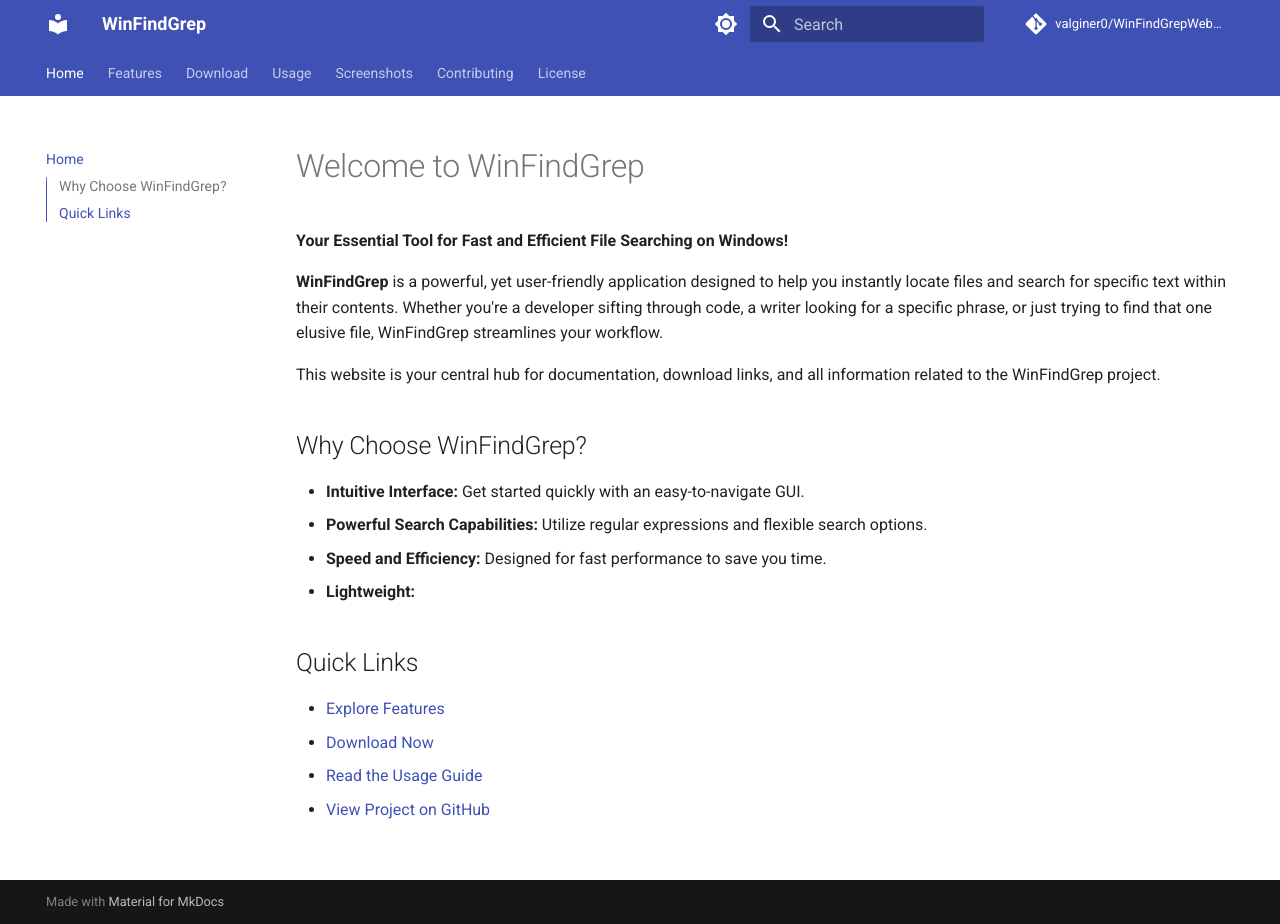
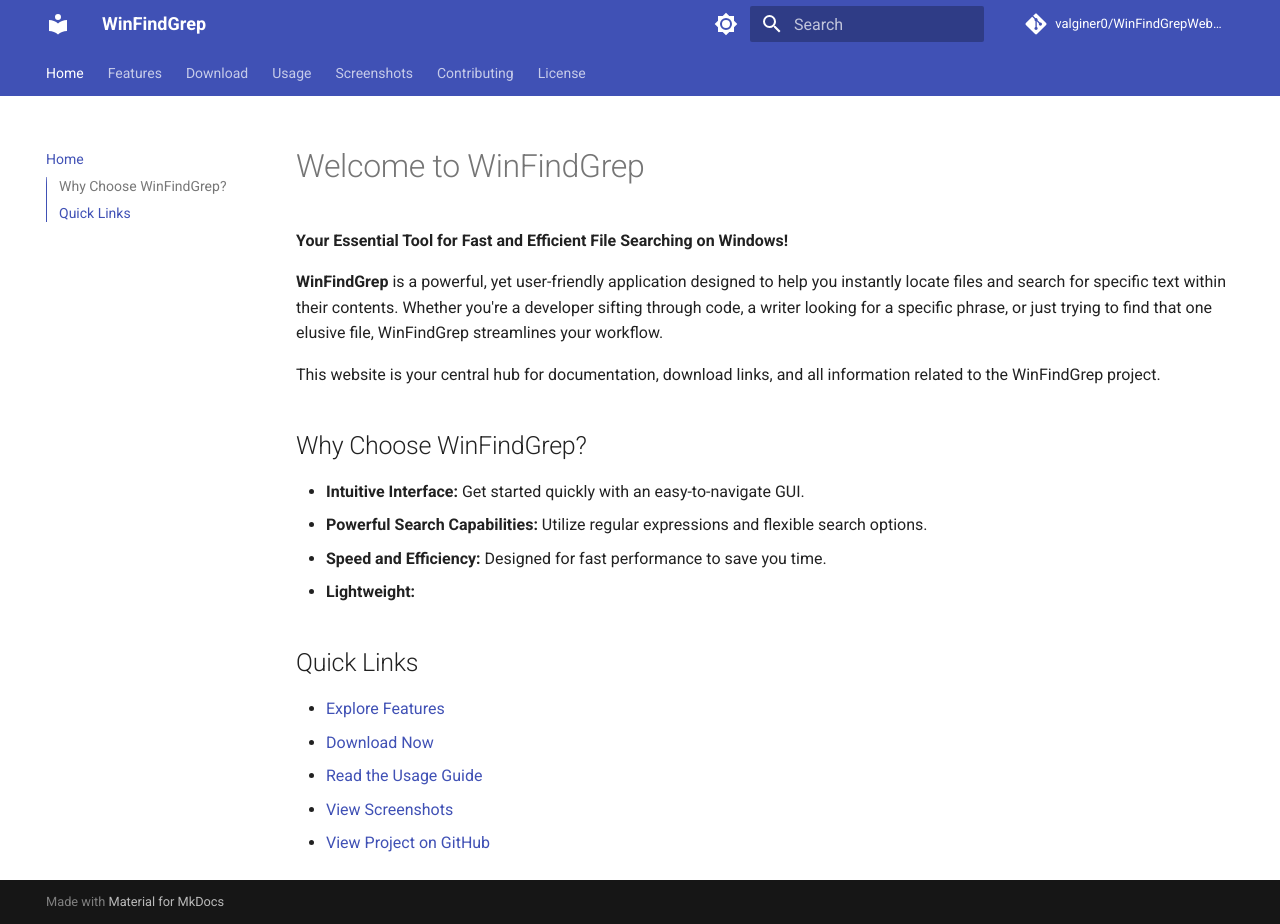
Before and after one commit to valginer0/WinFindGrepWebsite, an MkDocs documentation site: the page built from docs/index.md, in a window 1280 px wide and 924 px high. Built offline with MkDocs 1.6.1 and Material for MkDocs 9.7.7, drawn with Linux system fonts in a browser that asks for light colours; comment, search, counter and statistics services are not loaded.

Commit message:
Add Screenshots link to homepage Quick Links

```diff
--- a/docs/index.md
+++ b/docs/index.md
@@ -17,4 +17,5 @@
 - [Explore Features](features.md)
 - [Download Now](download.md)
 - [Read the Usage Guide](usage.md)
+- [View Screenshots](screenshots.md)
 - [View Project on GitHub](https://github.com/valginer0/WinFindGrep) <!-- Main application repository -->
```
